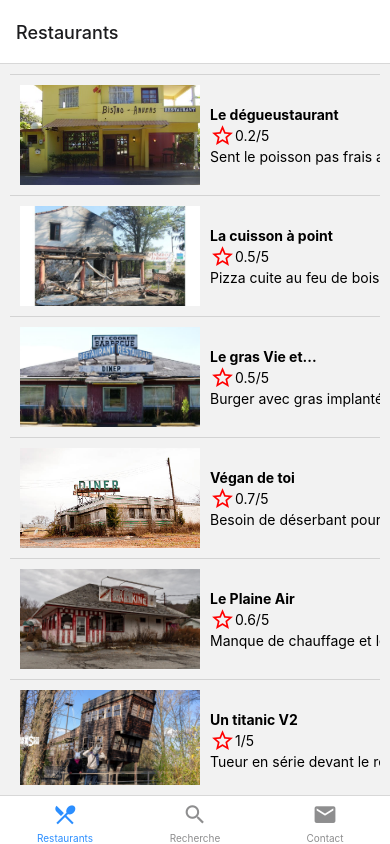
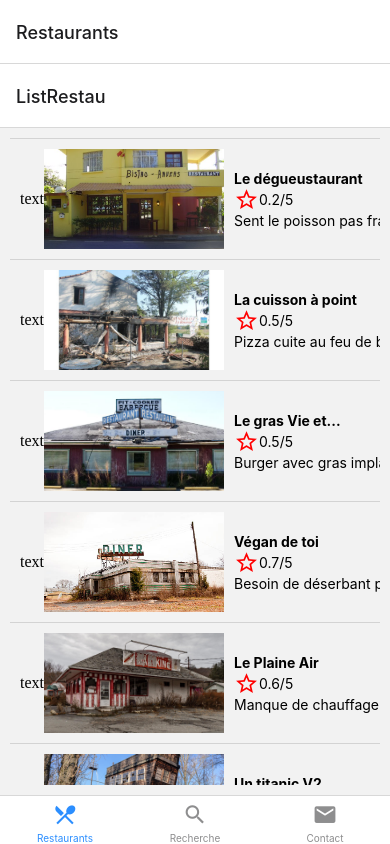
Before and after one commit to DenisJongmanee/Cauchemar_resto, a React Native app: screen / in a window 390 px wide. Built offline with nearby package versions, Linux system fonts and the light colour scheme.

Commit message:
details restau

```diff
--- a/package.json
+++ b/package.json
@@ -11,14 +11,15 @@
   },
   "dependencies": {
     "@react-navigation/bottom-tabs": "^6.2.0",
+    "@react-navigation/stack": "^6.1.1",
     "expo": "~43.0.2",
     "expo-status-bar": "~1.1.0",
     "react": "17.0.1",
     "react-dom": "17.0.1",
     "react-native": "0.64.3",
+    "react-native-keyboard-aware-scroll-view": "^0.9.5",
     "react-native-web": "0.17.1",
-    "yet": "^0.1.0",
-    "react-native-keyboard-aware-scroll-view": "^0.9.5"
+    "yet": "^0.1.0"
   },
   "devDependencies": {
     "@babel/core": "^7.12.9"
--- a/src/components/ListeRestau.js
+++ b/src/components/ListeRestau.js
@@ -1,14 +1,20 @@
-import React from 'react'
+
+import React, { Component, Fragment } from 'react'
 import { StyleSheet, ScrollView } from 'react-native'
 import Restaurant from './Restau'
-
-const ListeRestau = ({ restaurants }) => (
-  <ScrollView style={styles.list}>
-    {restaurants.map(restaurant => (
+class ListeRestau extends Component {
+  render(){
+    console.log(this.props)
+    return(
+      <ScrollView style={styles.list}>
+    {this.props.restaurants.map(restaurant => (
       <Restaurant key={restaurant.id} restaurant={restaurant}   />
     ))}
   </ScrollView>
-)
+    )
+  }
+}
+
 
 const styles = StyleSheet.create({
   list: {
--- a/src/components/Restau.js
+++ b/src/components/Restau.js
@@ -1,15 +1,19 @@
 import React, { Component, Fragment } from 'react'
-import { View, Text, StyleSheet, Image } from 'react-native'
+import { View, Text, StyleSheet, Image, TouchableOpacity } from 'react-native'
 import MaterialCommunityIcons from 'react-native-vector-icons/MaterialCommunityIcons';
 class Restaurant extends Component {
   state={
     restau:this.props.restaurant
   }
   render() {
+    console.log(this.props)
     const {restau} = this.state;
     return (
-      <View style={styles.restau}>
-        <Image style={styles.image} source={restau.image}/>
+      <View style={styles.restau} >
+        <TouchableOpacity onPress={()=> this.props.navigation.navigate('DetailsRestau')}>
+          <text>text</text>
+        </TouchableOpacity>
+        <Image style={styles.image} source={restau.image} onPress={()=> this.props.navigation.navigate('DetailsRestau')}/>
         <View style={styles.text}>
           <View>
             <Text style={styles.titre}>{restau.titre}</Text>
--- a/src/navbar.js
+++ b/src/navbar.js
@@ -2,7 +2,7 @@ import React from 'react';
 import { createBottomTabNavigator } from '@react-navigation/bottom-tabs';
 import MaterialCommunityIcons from 'react-native-vector-icons/MaterialCommunityIcons';
 import Recherche from'./components/Recherche';
-import ListeRestau from'./components/ListeRestau';
+import RestauNavigation from'./RestauNavigation';
 import ContactForm from './components/ContactForm';
 
 const Tab = createBottomTabNavigator();
@@ -77,7 +77,7 @@ function MyTabs() {
     >
       <Tab.Screen
         name="Restaurants"
-        children={()=><ListeRestau restaurants={restaurants}/>}
+        children={()=><RestauNavigation restaurants={restaurants}/>}
         options={{
           tabBarLabel: 'Restaurants',
           tabBarIcon: ({ color, size }) => (
```
Also changed, not shown: 1 other file (tests, documents, lock files or other folders).
